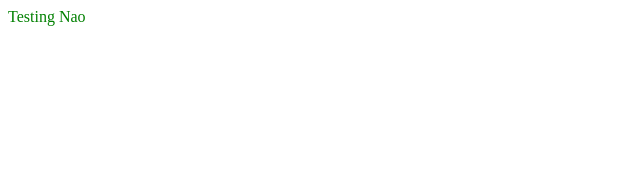
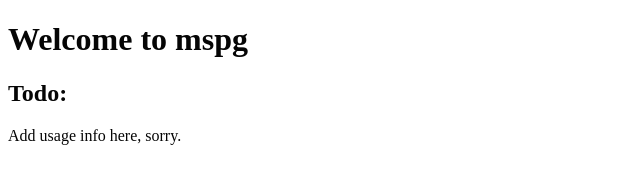
Before and after one commit to mspg/core, a plain HTML site: page index.html in a window 1280 px wide. Shown: the whole page, without its empty margins (0-640 px from the left). Drawn offline with Linux system fonts and the light colour scheme.

Commit message:
update example src

```diff
--- a/index.html
+++ b/index.html
@@ -6,7 +6,9 @@
     <link rel="stylesheet" href="/main.css" />
   </head>
   <body>
-    <div>Testing Nao</div>
+    <h1>Welcome to mspg</h1>
+    <h2>Todo:</h2>
+    <div>Add usage info here, sorry.</div>
     <script src="main.js"></script>
   </body>
 </html>
--- a/main.css
+++ b/main.css
@@ -1,3 +1,3 @@
 body {
-  color: green;
+  color: #050505;
 }
```
Also changed, not shown: img/magic.jpg (deleted), 1 other file.
